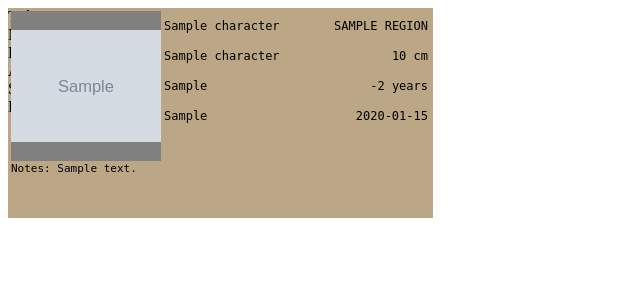
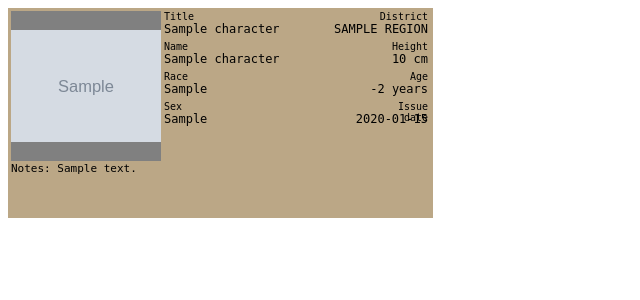
Before and after one commit to Tahvohck/HubRP, a Django app: page /char/card/1 in a window 1280 px wide. Shown: the top 300 px of the page, without its empty margins (0-640 px from the left). Run offline with Django 3.2, Linux system fonts and the light colour scheme; tables that the repository leaves empty hold one stand-in row (values such as "Sample post"); grey boxes marked "Sample" are stand-in pictures.

Commit message:
Positioned captions

```diff
--- a/core/characters/static/char-card.css
+++ b/core/characters/static/char-card.css
@@ -1,14 +1,14 @@
 div.char-card{
     position: relative;
-    --lineheight: 2.5em;
-    --shift: 0em;
+    --lineheight: 30px;
+    --shift: 3px;
     --imagesize: 150px;
     width: 425px;
     height: 210px;
     background: hsl(37, 28%, 63%);
 }
 
-div.data * {
+div.data *, div.captions * {
     position: absolute;
     height: var(--lineheight);
     line-height: 3em;
@@ -16,6 +16,13 @@ div.data * {
     left: calc(var(--imagesize) + 1px);
     font-family: monospace;
     font-size: 12px;
+}
+
+div.captions * {
+    width: 60px;
+    line-height: unset;
+    font-size: 10px;
+    text-align: left;
 }
 
 div.char-card img {
--- a/core/characters/templates/characters/char-card.html
+++ b/core/characters/templates/characters/char-card.html
@@ -6,12 +6,14 @@
 	<img src="{{ character.avatar.url }}" height=200 width=200 style='object-fit: contain;'></img>
 {% if not noCaptions %}
 	<div class=captions>
-		<div>Title</div>
-		<div>Name</div>
-		<div>Height</div>
-		<div>Age</div>
-		<div>Sex</div>
-		<div>Issue date</div>
+		<div class=title>Title</div>
+		<div class=name>Name</div>
+		<div class=race>Race</div>
+		<div class=sex>Sex</div>
+		<div class=nativeof>District</div>
+		<div class=height>Height</div>
+		<div class=age>Age</div>
+		<div class=joined>Issue date</div>
 	</div>
 {% endif %}
 	<div class=data>
```
Also changed, not shown: 1 other file.
